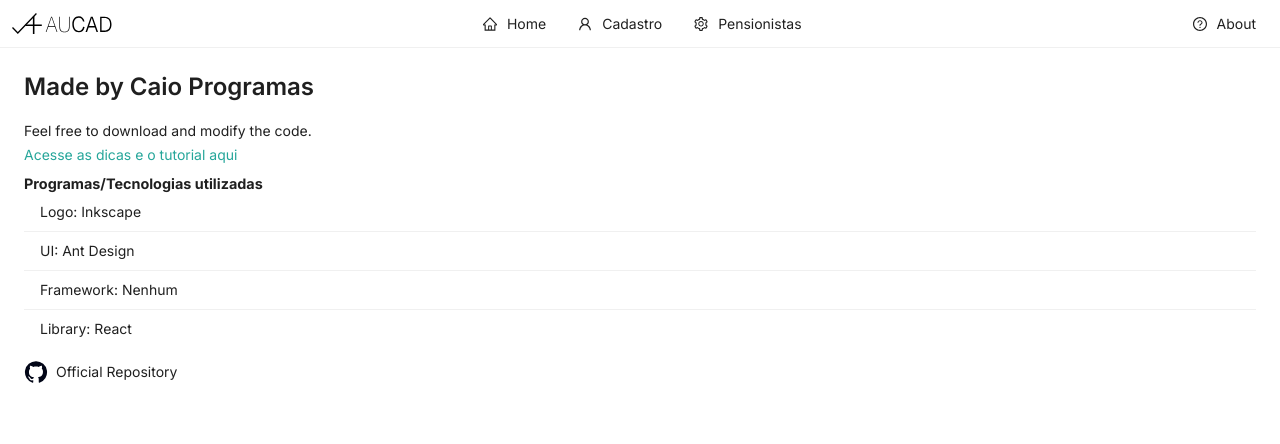
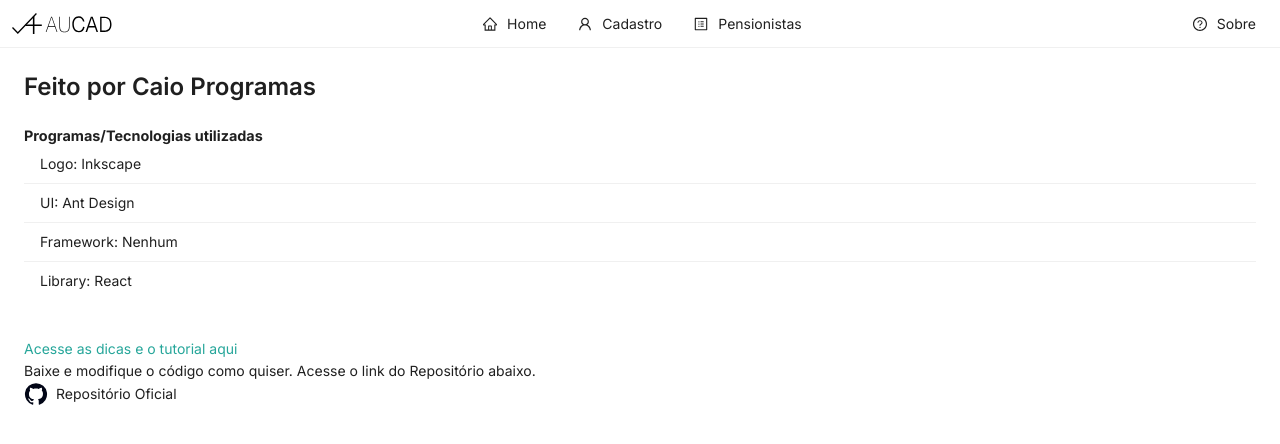
Before and after one commit to secretindex/aucad, a React (Vite) app: page /about in a window 1280 px wide. Shown: the top 444 px of the page. Built offline with nearby package versions, Linux system fonts and the light colour scheme.

Commit message:
change language

```diff
--- a/src/components/Menu.tsx
+++ b/src/components/Menu.tsx
@@ -2,8 +2,8 @@ import { Layout, Menu, Typography, Image } from "antd"
 import {
   HomeOutlined,
   UserOutlined,
-  SettingOutlined,
   QuestionCircleOutlined,
+  ProfileOutlined
 } from "@ant-design/icons"
 import { Link } from "react-router-dom"
 import AucadLogo from "../assets/aucad horizontal.svg"
@@ -48,7 +48,7 @@ export default function MenuAnt() {
                 Cadastro
               </Link>
             </Item>
-            <Item key="3" icon={<SettingOutlined />}>
+            <Item key="3" icon={<ProfileOutlined/>}>
               <Link to="/pensionistas" className="text-inherit">
                 Pensionistas
               </Link>
@@ -60,7 +60,7 @@ export default function MenuAnt() {
             icon={<QuestionCircleOutlined />}
           >
             <Link to="/about" className="text-inherit">
-              About
+              Sobre
             </Link>
           </Item>
         </Menu>
--- a/src/components/TextModal.tsx
+++ b/src/components/TextModal.tsx
@@ -50,7 +50,7 @@ const TextModal: React.FC = () => {
     <>
       {contextHolder}
       <Button type="primary" className="w-2/6" onClick={showModal}>
-        Analyze
+        Analisar
       </Button>
       <Modal
         title="Mensagem de Recusa"
--- a/src/pages/About.tsx
+++ b/src/pages/About.tsx
@@ -15,38 +15,50 @@ const About = () => {
   return (
     <section className="py-5 flex flex-col">
       <Title level={2} style={{ fontSize: "1.5rem", margin: "0" }}>
-        Made by
-        <Popover placement="right" content={popContent} title="👈 Minhas músicas">
-          <Link href="https://ckaeiront.bandcamp.com" target="_blank" style={{ fontSize: "inherit", color: "inherit" }}> Caio Programas</Link>
+        Feito por
+        <Popover
+          placement="right"
+          content={popContent}
+          title="👈 Minhas músicas"
+        >
+          <Link
+            href="https://ckaeiront.bandcamp.com"
+            target="_blank"
+            style={{ fontSize: "inherit", color: "inherit" }}
+          >
+            {" "}
+            Caio Programas
+          </Link>
         </Popover>
       </Title>
       <Content className="my-3">
-        <Text>
-          Feel free to download and modify the code.
-        </Text>
-        <RouterLink to={"/help"}>
-          <Text className="text-[#26a69a]">
-            <br/>Acesse as dicas e o tutorial aqui
-          </Text>
-        </RouterLink>
-        <Title level={3} style={{ fontWeight: "bold", fontSize: "0.9rem", margin: "0.5rem 0 0 0" }}>
+        <Title
+          level={3}
+          style={{
+            fontWeight: "bold",
+            fontSize: "0.9rem",
+            margin: "0.5rem 0 0 0",
+          }}
+        >
           Programas/Tecnologias utilizadas
         </Title>
         <List size="small">
-          <List.Item>
-            Logo: Inkscape
-          </List.Item>
-          <List.Item>
-            UI: Ant Design
-          </List.Item>
-          <List.Item>
-            Framework: Nenhum
-          </List.Item>
-          <List.Item>
-            Library: React
-          </List.Item>
+          <List.Item>Logo: Inkscape</List.Item>
+          <List.Item>UI: Ant Design</List.Item>
+          <List.Item>Framework: Nenhum</List.Item>
+          <List.Item>Library: React</List.Item>
         </List>
       </Content>
+      <RouterLink to={"/help"}>
+        <Text className="text-[#26a69a]">
+          <br />
+          Acesse as dicas e o tutorial aqui
+        </Text>
+      </RouterLink>
+      <Text>
+        Baixe e modifique o código como quiser. Acesse o link do Repositório
+        abaixo.
+      </Text>
       <Content className="w-fit">
         <Link
           href="https://github.com/secretindex/aucad"
@@ -55,7 +67,7 @@ const About = () => {
           style={{ width: "fit-content" }}
         >
           <GitHubIcon className=" text-slate-950" />
-          <Text>Official Repository</Text>
+          <Text>Repositório Oficial</Text>
         </Link>
       </Content>
     </section>
```
